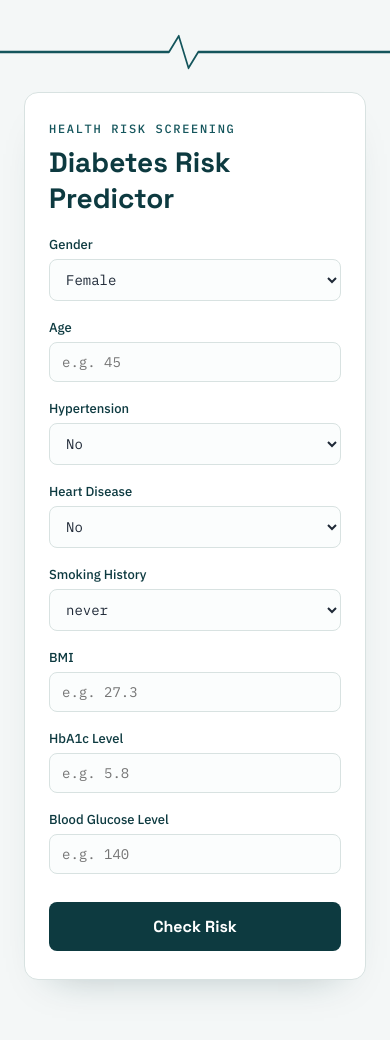
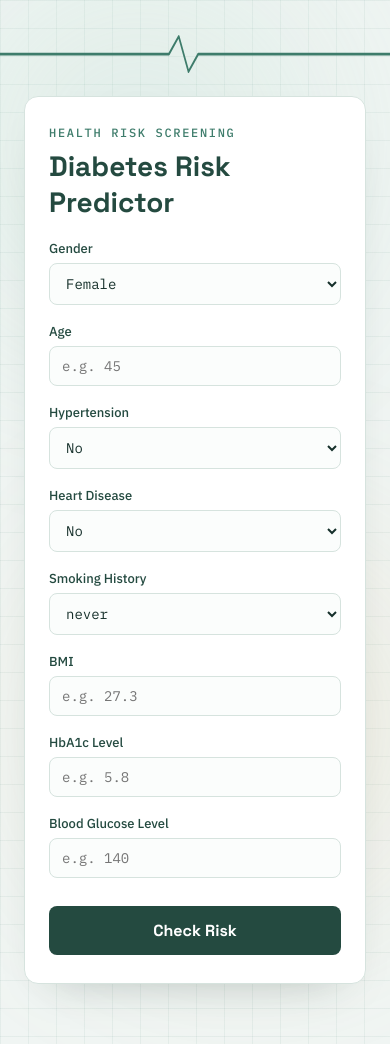
Before and after one commit to emilia-kop/diabetes_predictor, a Flask app: page / in a window 390 px wide. Before the commit the page ends 1014 px from the top, so only its background shows below. Run offline with Flask 3, Linux system fonts and the light colour scheme; parts of the project's set-up code (start-up, migrations or seed data) failed here and were passed over.

Commit message:
Refactor CSS styles and variables for better design
Updated CSS variables and styles for improved design and responsiveness.

```diff
--- a/static/style.css
+++ b/static/style.css
@@ -1,32 +1,82 @@
-
 :root {
-  --bg: #F4F7F7;
-  --ink: #1F2937;
-  --teal: #14555C;
-  --teal-deep: #0D3A40;
-  --coral: #E2725B;
-  --line: #D8E2E1;
+  --bg: #F0F5F3;
+  --ink: #16302B;
+  --sage: #3E7C6B;
+  --sage-deep: #244A40;
+  --amber: #C97A2B;
+  --line: #D6E3DE;
   --card: #FFFFFF;
+  --grid-line: rgba(62, 124, 107, 0.07);
 }
 
 * { box-sizing: border-box; }
 
 body {
   margin: 0;
-  background: var(--bg);
+  background-color: var(--bg);
+  background-image:
+    linear-gradient(var(--grid-line) 1px, transparent 1px),
+    linear-gradient(90deg, var(--grid-line) 1px, transparent 1px);
+  background-size: 28px 28px;
   color: var(--ink);
   font-family: 'IBM Plex Sans', sans-serif;
   min-height: 100vh;
   display: flex;
   flex-direction: column;
   align-items: center;
+  position: relative;
+  overflow-x: hidden;
+}
+
+/* soft floating glow drifting slowly behind everything */
+body::before,
+body::after {
+  content: "";
+  position: fixed;
+  width: 480px;
+  height: 480px;
+  border-radius: 50%;
+  filter: blur(90px);
+  z-index: 0;
+  pointer-events: none;
+  opacity: 0.35;
+}
+
+body::before {
+  background: radial-gradient(circle, #A9D6C4 0%, transparent 70%);
+  top: -120px;
+  left: -140px;
+  animation: driftA 22s ease-in-out infinite;
+}
+
+body::after {
+  background: radial-gradient(circle, #E8C99A 0%, transparent 70%);
+  bottom: -140px;
+  right: -120px;
+  animation: driftB 26s ease-in-out infinite;
+}
+
+@keyframes driftA {
+  0%, 100% { transform: translate(0, 0) scale(1); }
+  50% { transform: translate(60px, 40px) scale(1.15); }
+}
+
+@keyframes driftB {
+  0%, 100% { transform: translate(0, 0) scale(1); }
+  50% { transform: translate(-50px, -30px) scale(1.1); }
+}
+
+@media (prefers-reduced-motion: reduce) {
+  body::before, body::after { animation: none; }
 }
 
 .pulse-strip {
   width: 100%;
   max-width: 720px;
-  height: 40px;
+  height: 44px;
   margin-top: 32px;
+  position: relative;
+  z-index: 1;
 }
 
 .pulse-strip svg {
@@ -36,14 +86,25 @@ body {
 
 .pulse-strip polyline {
   fill: none;
-  stroke: var(--teal);
+  stroke: var(--sage);
   stroke-width: 2.5;
   stroke-linecap: round;
   stroke-linejoin: round;
+  stroke-dasharray: 900;
+  stroke-dashoffset: 900;
+  animation: draw-pulse 1.8s ease-out forwards;
 }
 
 .pulse-strip.spike polyline {
-  stroke: var(--coral);
+  stroke: var(--amber);
+}
+
+@keyframes draw-pulse {
+  to { stroke-dashoffset: 0; }
+}
+
+@media (prefers-reduced-motion: reduce) {
+  .pulse-strip polyline { animation: none; stroke-dashoffset: 0; }
 }
 
 .card {
@@ -54,7 +115,15 @@ body {
   max-width: 640px;
   width: calc(100% - 48px);
   margin: 20px 0 60px;
-  box-shadow: 0 20px 40px -28px rgba(13, 58, 64, 0.35);
+  box-shadow: 0 20px 45px -30px rgba(22, 48, 43, 0.35);
+  position: relative;
+  z-index: 1;
+  animation: rise-in 0.5s ease-out;
+}
+
+@keyframes rise-in {
+  from { opacity: 0; transform: translateY(10px); }
+  to { opacity: 1; transform: translateY(0); }
 }
 
 .eyebrow {
@@ -62,7 +131,7 @@ body {
   letter-spacing: 0.14em;
   font-size: 12px;
   font-weight: 500;
-  color: var(--teal);
+  color: var(--sage);
   margin: 0 0 8px;
   font-family: 'IBM Plex Mono', monospace;
 }
@@ -71,16 +140,16 @@ h1 {
   font-family: 'Space Grotesk', sans-serif;
   font-size: 28px;
   margin: 0 0 20px;
-  color: var(--teal-deep);
+  color: var(--sage-deep);
 }
 
-h1.risk-high { color: var(--coral); }
-h1.risk-low { color: var(--teal-deep); }
+h1.risk-high { color: var(--amber); }
+h1.risk-low { color: var(--sage-deep); }
 
 .sub {
   font-size: 15px;
   line-height: 1.55;
-  color: #4B5B5C;
+  color: #4B5C56;
   margin: 0 0 20px;
 }
 
@@ -100,7 +169,7 @@ h1.risk-low { color: var(--teal-deep); }
 label {
   font-size: 13px;
   font-weight: 500;
-  color: var(--teal-deep);
+  color: var(--sage-deep);
 }
 
 input, select {
@@ -109,19 +178,21 @@ input, select {
   padding: 10px 12px;
   border: 1px solid var(--line);
   border-radius: 8px;
-  background: #FBFDFD;
+  background: #FBFDFC;
   color: var(--ink);
+  transition: border-color 0.15s ease, box-shadow 0.15s ease;
 }
 
 input:focus, select:focus {
-  outline: 2px solid var(--teal);
-  outline-offset: 1px;
+  outline: none;
+  border-color: var(--sage);
+  box-shadow: 0 0 0 3px rgba(62, 124, 107, 0.15);
 }
 
 button {
   width: 100%;
   padding: 14px;
-  background: var(--teal-deep);
+  background: var(--sage-deep);
   color: white;
   border: none;
   border-radius: 8px;
@@ -129,9 +200,11 @@ button {
   font-size: 16px;
   font-weight: 700;
   cursor: pointer;
+  transition: background 0.15s ease, transform 0.1s ease;
 }
 
-button:hover { background: var(--teal); }
+button:hover { background: var(--sage); }
+button:active { transform: scale(0.99); }
 
 .bar-track {
   width: 100%;
@@ -145,14 +218,20 @@ button:hover { background: var(--teal); }
 .bar-fill {
   height: 100%;
   border-radius: 6px;
+  width: 0;
+  animation: fill-bar 0.9s ease-out 0.2s forwards;
 }
 
-.bar-fill.low { background: var(--teal); }
-.bar-fill.high { background: var(--coral); }
+@keyframes fill-bar {
+  to { width: var(--target-width, 100%); }
+}
+
+.bar-fill.low { background: var(--sage); }
+.bar-fill.high { background: var(--amber); }
 
 .disclaimer {
   font-size: 13px;
-  color: #6B7676;
+  color: #64756E;
   line-height: 1.5;
   border-top: 1px solid var(--line);
   padding-top: 18px;
@@ -161,7 +240,7 @@ button:hover { background: var(--teal); }
 .back-link {
   display: inline-block;
   margin-top: 20px;
-  color: var(--teal);
+  color: var(--sage);
   text-decoration: none;
   font-size: 14px;
   font-weight: 500;
```
